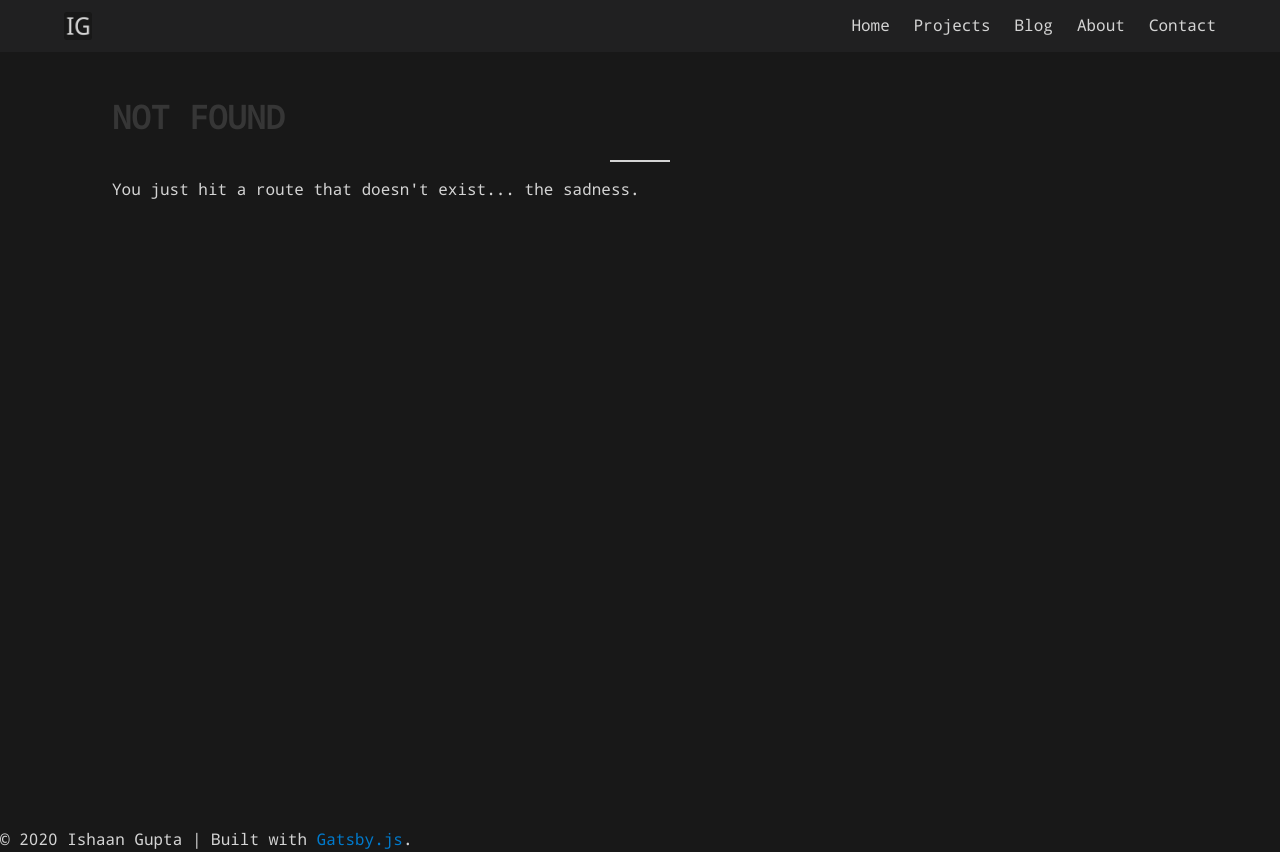
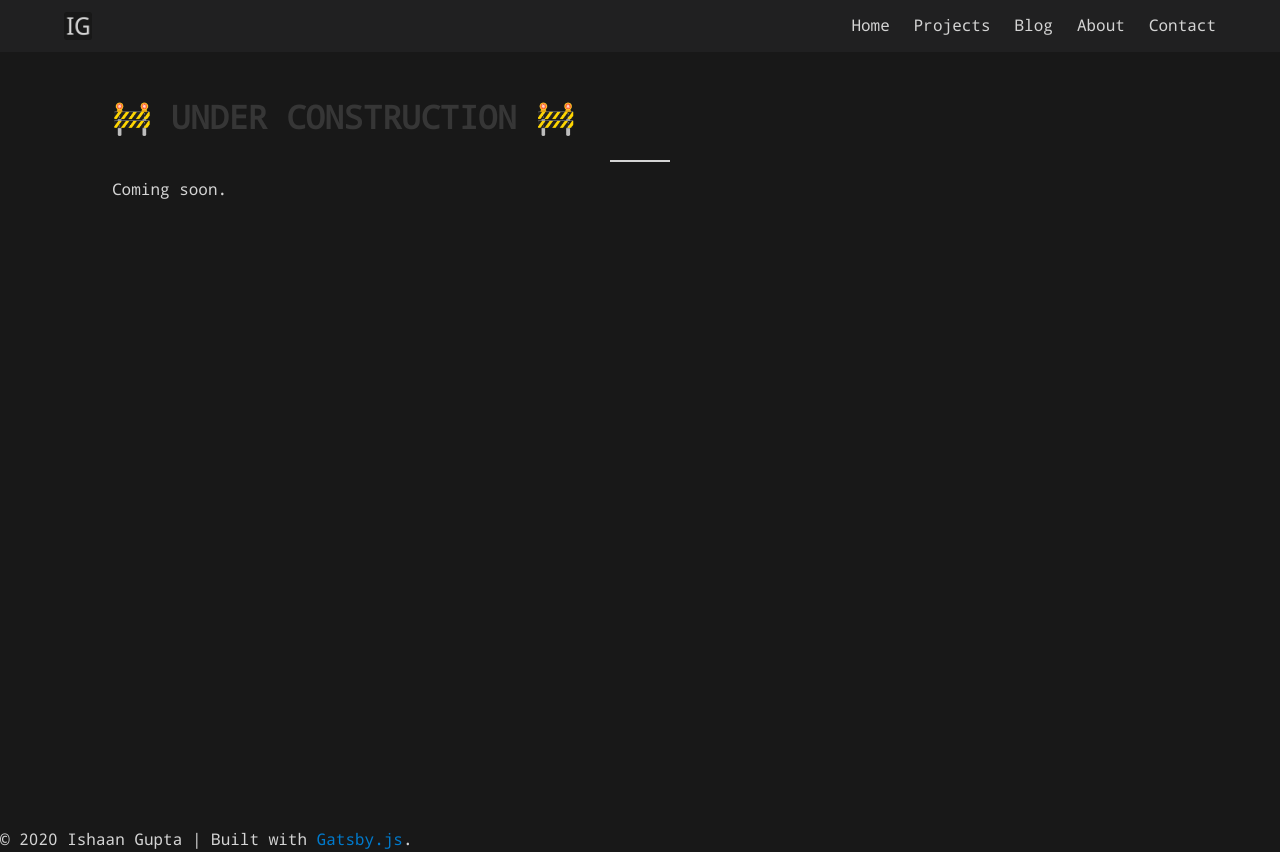
Before and after one commit to IshaanG/ishaan.ninja, a Gatsby site: page /about in a window 1280 px wide. Before the commit this address had no page. Built offline with nearby package versions, Linux system fonts and the light colour scheme; Gatsby itself is replaced by a stand-in of ours.

Commit message:
Added placeholder pages

```diff
--- /dev/null
+++ b/src/pages/about.js
@@ -0,0 +1,23 @@
+import React from "react"
+
+import Layout from "../components/layout"
+
+const NotFoundPage = () => (
+  <Layout>
+    <section className="section container">
+      <h1 className="title has-text-centered has-text-light">
+        <span role="img" aria-label="Construction emoji">
+          🚧
+        </span>{" "}
+        UNDER CONSTRUCTION{" "}
+        <span role="img" aria-label="Construction emoji">
+          🚧
+        </span>
+      </h1>
+      <hr />
+      <p className="has-text-centered">Coming soon.</p>
+    </section>
+  </Layout>
+)
+
+export default NotFoundPage
--- a/src/styles/index.scss
+++ b/src/styles/index.scss
@@ -75,9 +75,9 @@ span {
   // box-shadow: 1px 2px 6px rgba(0, 0, 0, 0.3);
 }
 
-a:focus {
-  outline: 1px dashed $editor-activity-bar-badge;
-}
+// a:focus {
+//   outline: 1px dashed $editor-activity-bar-badge;
+// }
 
 [aria-label]:hover:after,
 [aria-label]:focus:after {
```
Also changed, not shown: src/pages/blog.js (added, +23 -0 lines), src/pages/contact.js (added, +23 -0 lines), src/pages/projects.js (added, +23 -0 lines).
